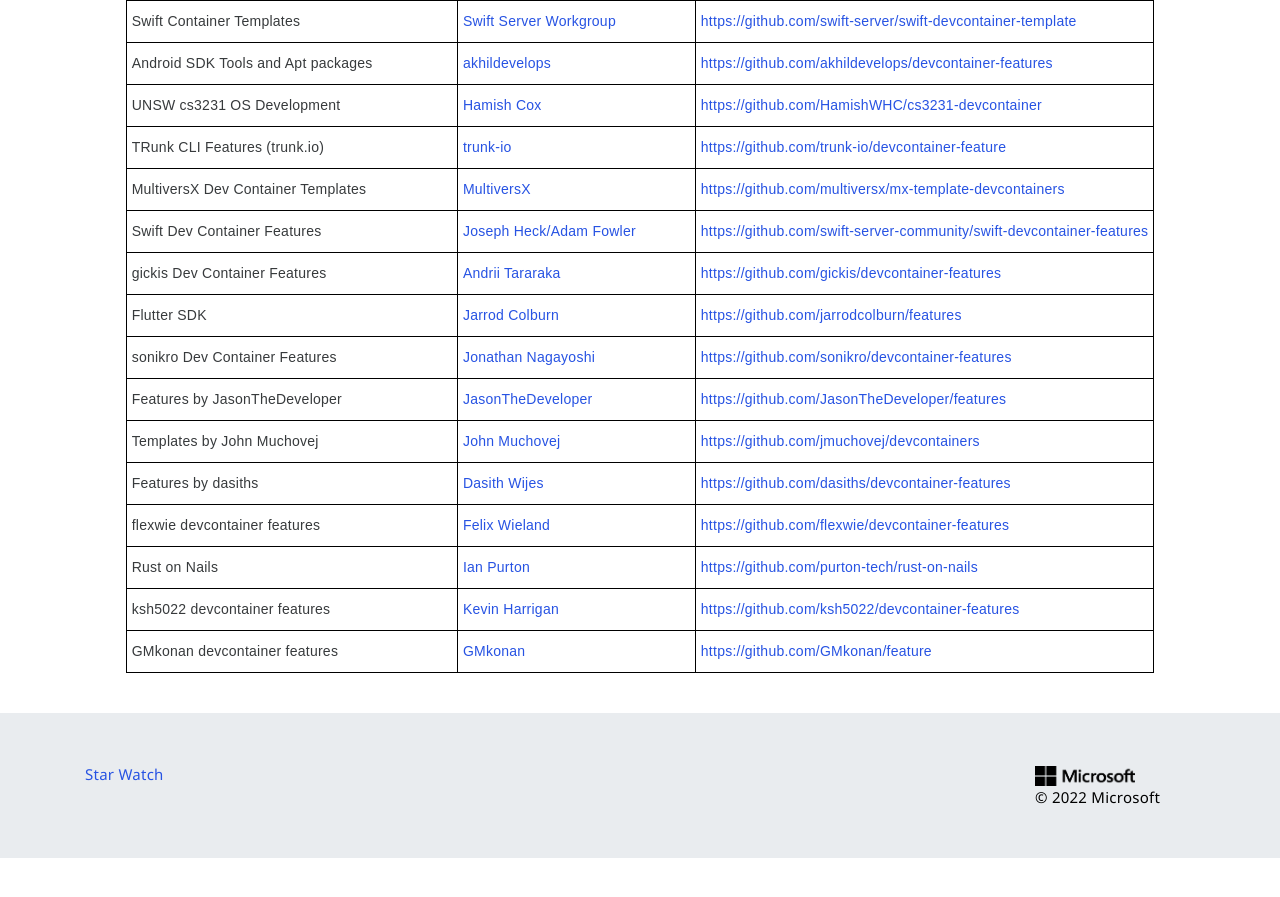
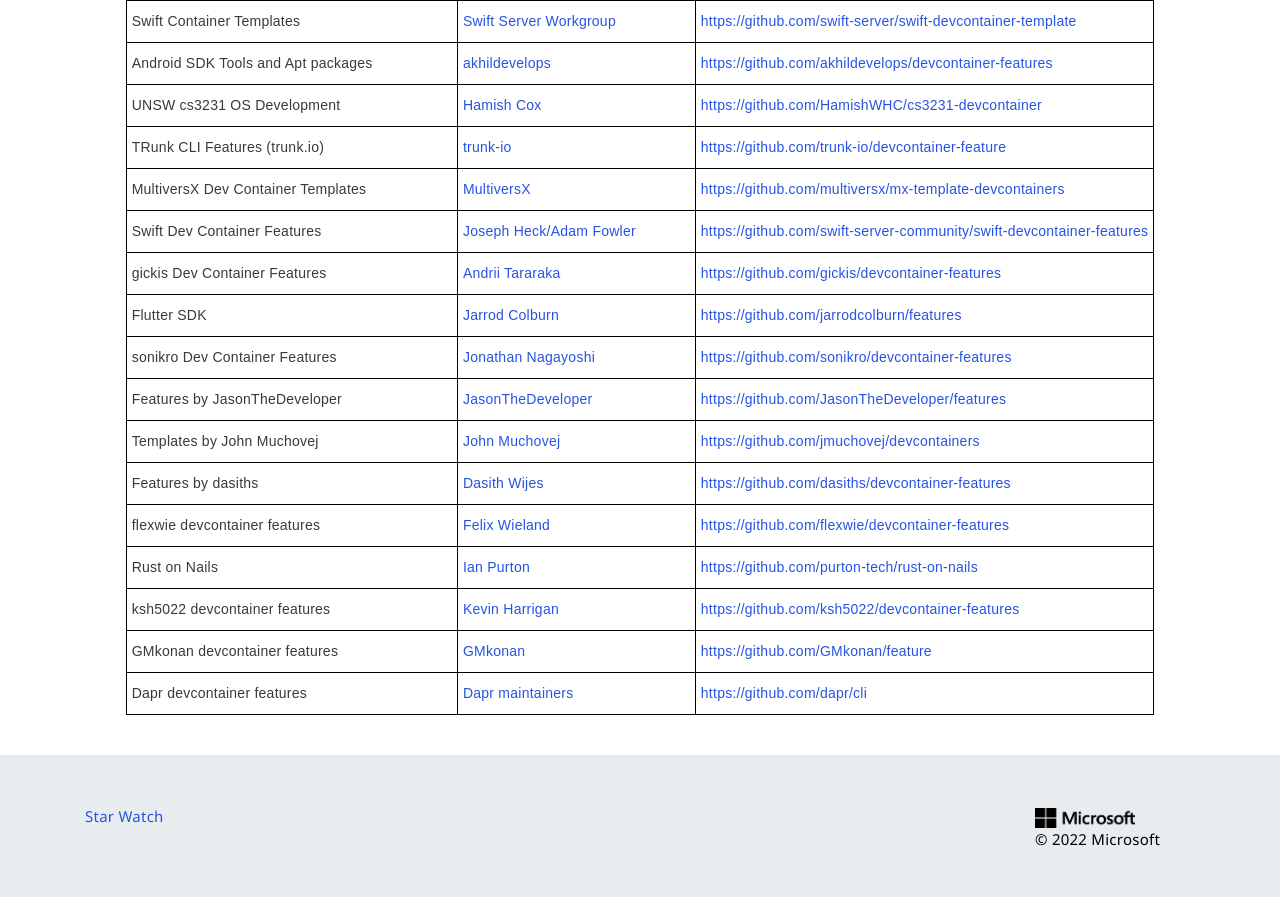
Before and after one commit to devcontainers/devcontainers.github.io, a Jekyll site: the page built from collections.html, in a window 1280 px wide and 900 px high, scrolled down 2686 px. Shown: the top 897 px of the window. Built offline with Jekyll 4.4.1, drawn with Linux system fonts in a browser that asks for light colours; nearby versions of some CDN libraries; comment, search, counter and statistics services are not loaded; before the commit the page ends 3544 px from its top, so only the background shows below that.

Commit message:
Add Dapr feature

```diff
--- a/_data/collection-index.yml
+++ b/_data/collection-index.yml
@@ -358,3 +358,8 @@
   contact: https://github.com/GMkonan/feature/issues
   repository: https://github.com/GMkonan/feature
   ociReference: ghcr.io/gmkonan/feature
+- name: Dapr devcontainer features
+  maintainer: Dapr maintainers
+  contact: https://github.com/dapr/cli/issues
+  repository: https://github.com/dapr/cli
+  ociReference: ghcr.io/dapr/cli/dapr-cli
```
